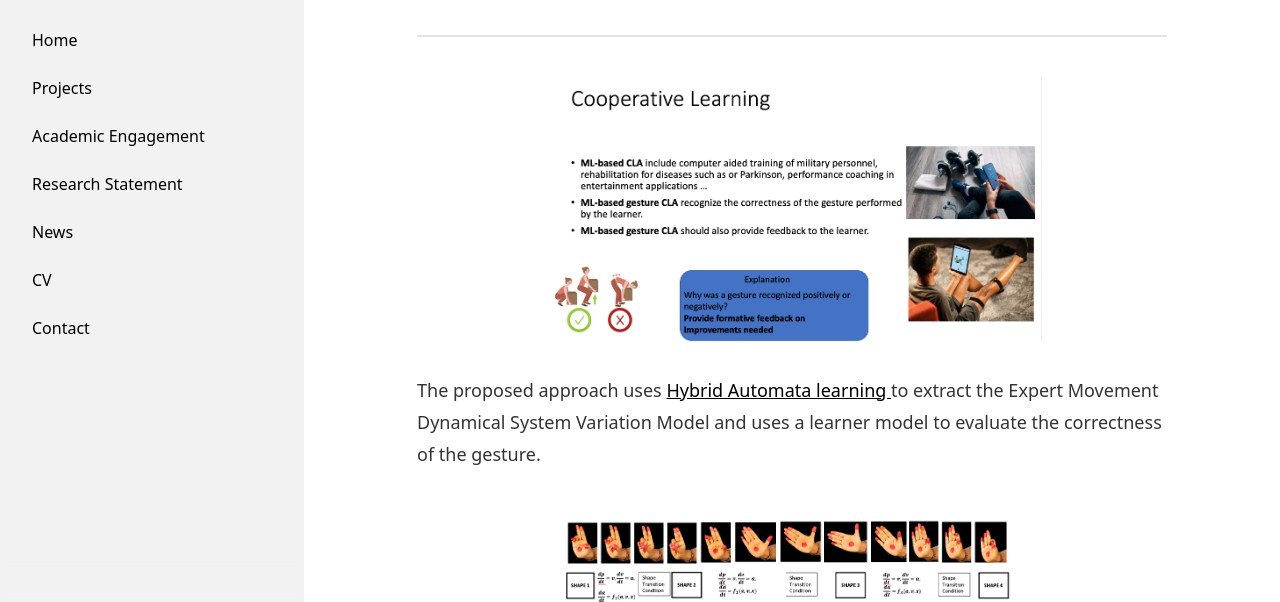
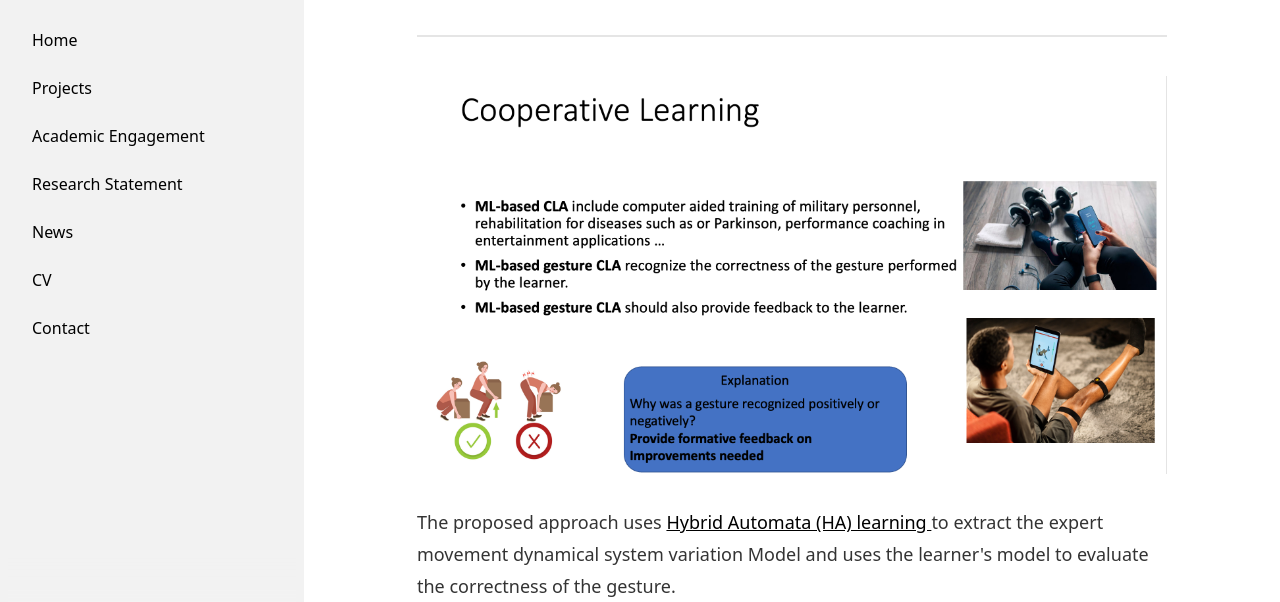
Before and after one commit to drlamrani/drlamrani.github.io, an Astro site: page /project1 in a window 1280 px wide. Shown: the part 148-750 px from the top of the page. Built offline with nearby package versions, Linux system fonts and the light colour scheme; Astro itself is replaced by a stand-in of ours.

Commit message:
added project 1

```diff
--- a/src/pages/project1.astro
+++ b/src/pages/project1.astro
@@ -14,8 +14,8 @@ import PostLayout from "../layouts/PostLayout.astro";
 <PostLayout
   title = "American Sign Language - Cooperative learning"
 >
-<img src="/cooplearn.png" alt="Example Image" width="500" height="500" />
-The proposed approach uses <a href=""> Hybrid Automata learning </a> to extract the Expert Movement Dynamical System Variation Model and uses a learner model to evaluate the correctness of the gesture.
-<img src="/shapes.png" alt="Example Image" width="500" height="500" />
+<img src="/cooplearn.png" alt="Example Image" width="900" height="900" />
+The proposed approach uses <a href="https://scholar.google.com/citations?view_op=view_citation&hl=en&user=PrA5kmYAAAAJ&citation_for_view=PrA5kmYAAAAJ:Tyk-4Ss8FVUC"> Hybrid Automata (HA) learning </a> to extract the expert movement dynamical system variation Model and uses the learner's model to evaluate the correctness of the gesture.
+<img src="/shapes.png" alt="Example Image" width="900" height="900" />
 <a class="btn" href="https://scholar.google.com/citations?user=PrA5kmYAAAAJ&hl=en" target="_blank"> Published Paper</a>
 </PostLayout>
```
